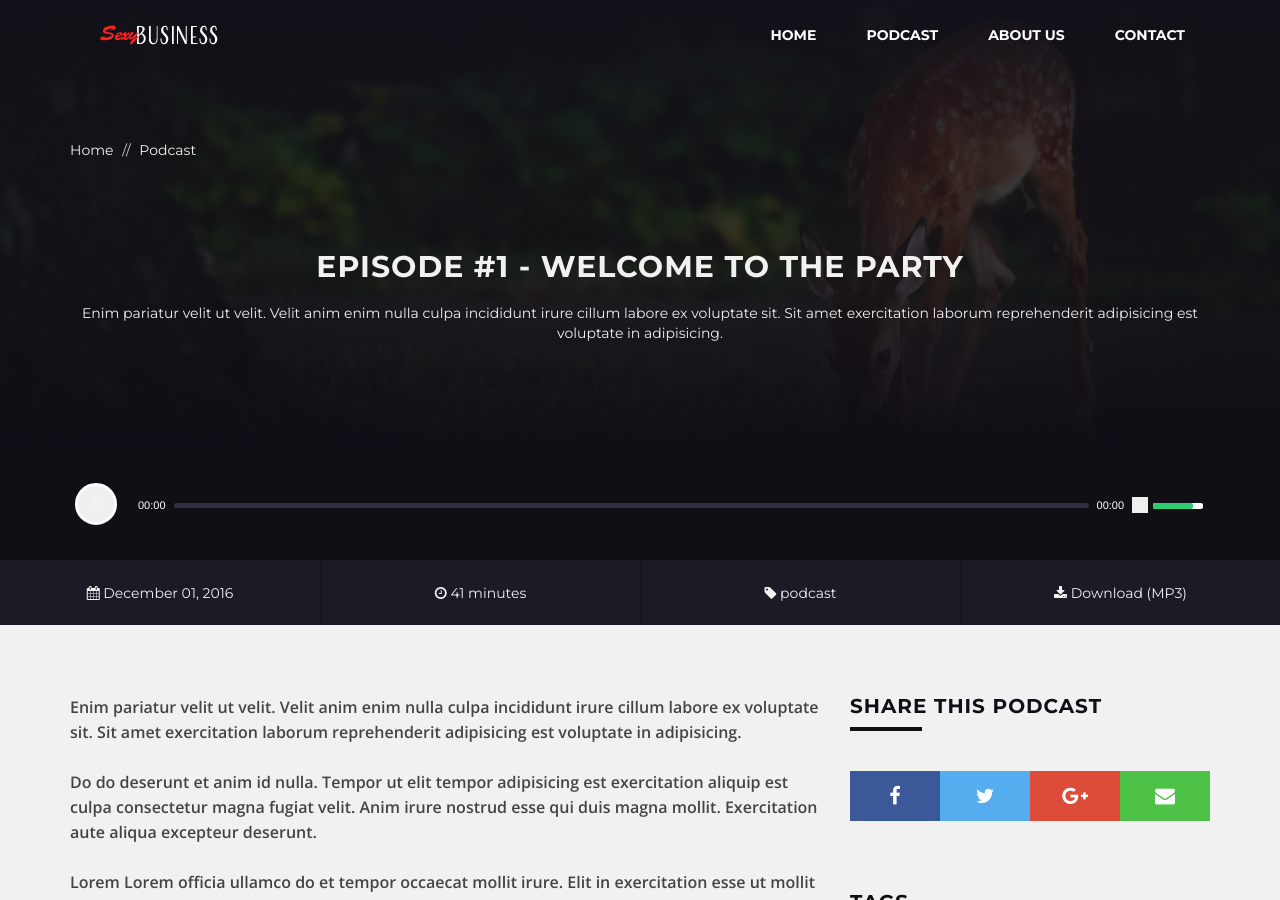
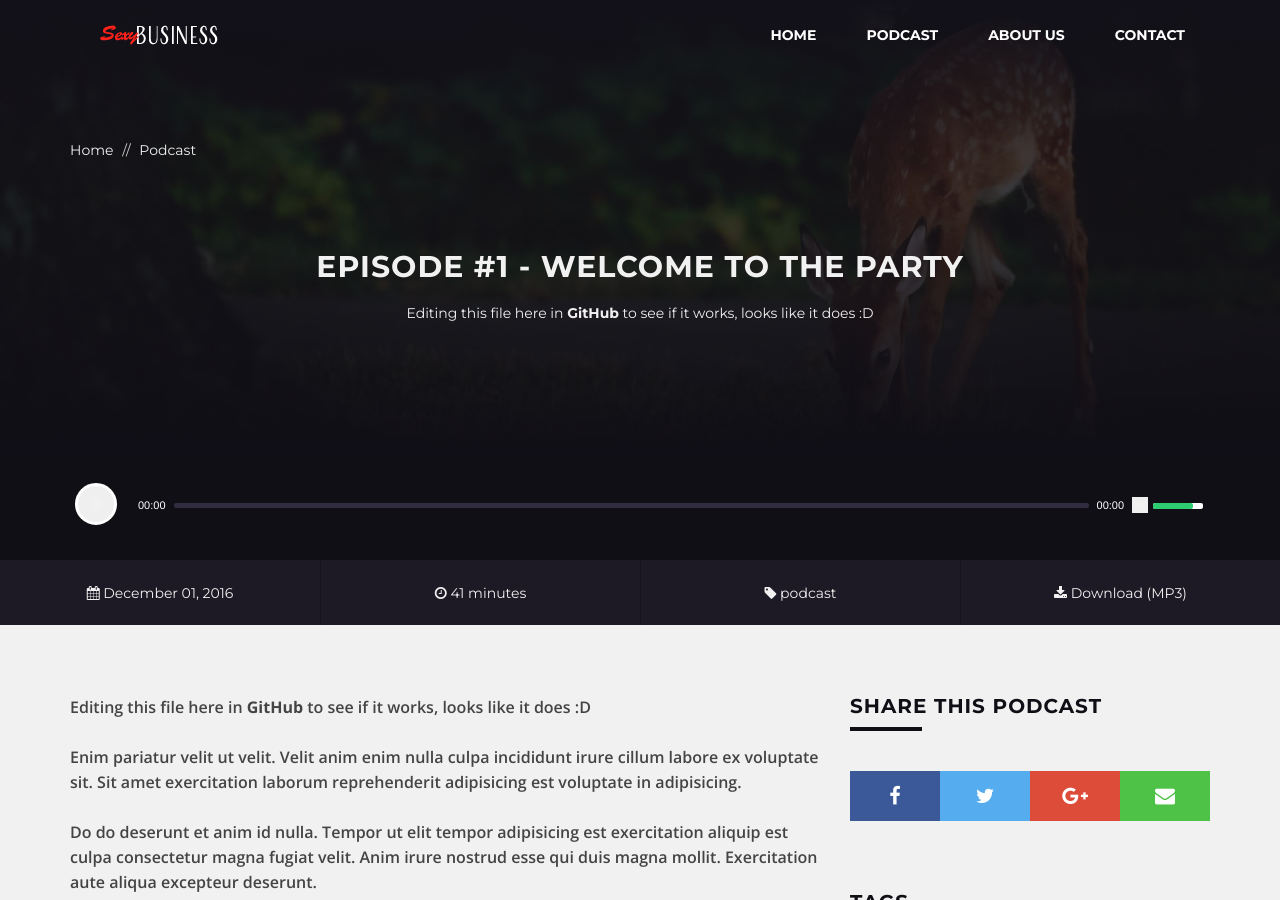
Before and after one commit to KinkCraft/kinkcraft.github.io, a Jekyll site: the page built from _posts/2016-12-01-Welcome-To-The-Party.md, in a window 1280 px wide and 900 px high. Built offline with Jekyll 4.4.1, drawn with Linux system fonts in a browser that asks for light colours; nearby versions of some CDN libraries.

Commit message:
Updated content

```diff
--- a/_posts/2016-12-01-Welcome-To-The-Party.md
+++ b/_posts/2016-12-01-Welcome-To-The-Party.md
@@ -9,6 +9,8 @@ runtime: 41
 episode: 1
 heroImage: "/assets/img/ep1/hero.jpg"    #1920x1080
 ---
+Editing this file here in **GitHub** to see if it works, looks like it does :D
+
 Enim pariatur velit ut velit. Velit anim enim nulla culpa incididunt irure cillum labore ex voluptate sit. Sit amet exercitation laborum reprehenderit adipisicing est voluptate in adipisicing.
 
 Do do deserunt et anim id nulla. Tempor ut elit tempor adipisicing est exercitation aliquip est culpa consectetur magna fugiat velit. Anim irure nostrud esse qui duis magna mollit. Exercitation aute aliqua excepteur deserunt.
```
